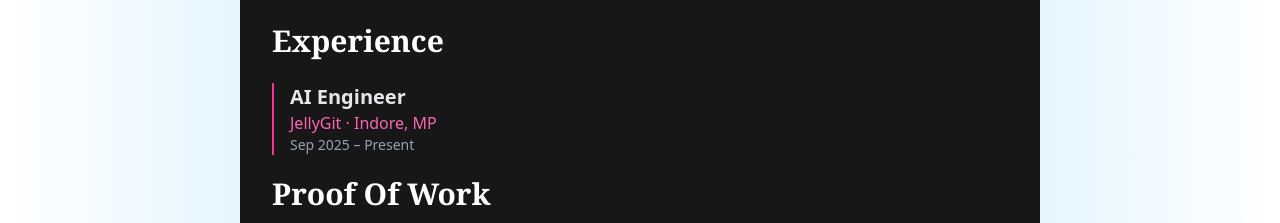
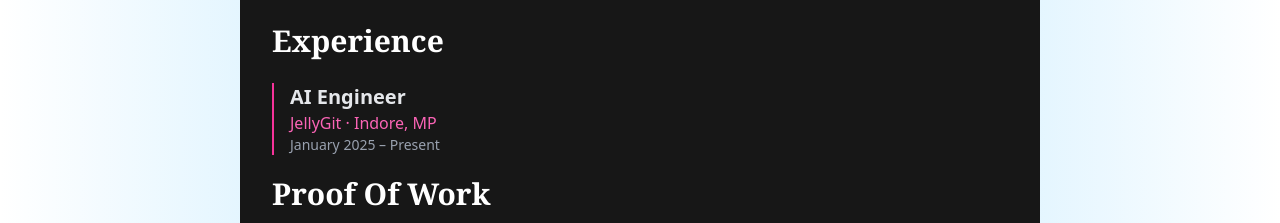
Before and after one commit to 09ahmad/portfolio, a React (Vite) app: page / in a window 1280 px wide. Shown: the part 860-1083 px from the top of the page. Built offline with nearby package versions, Linux system fonts and the light colour scheme.

Commit message:
fix: company join date

```diff
--- a/src/Home/body/Experience.tsx
+++ b/src/Home/body/Experience.tsx
@@ -9,9 +9,11 @@ export const Experience = () => {
         <div className="border-l-2 border-pink-500 pl-4">
           <div className="flex items-start justify-between gap-4">
             <div>
-              <h2 className="text-xl font-semibold text-gray-200">AI Engineer</h2>
+              <h2 className="text-xl font-semibold text-gray-200">
+                AI Engineer
+              </h2>
               <p className="text-pink-400 font-medium">JellyGit · Indore, MP</p>
-              <p className="text-sm text-gray-400">Sep 2025 – Present</p>
+              <p className="text-sm text-gray-400">January 2025 – Present</p>
             </div>
           </div>
         </div>
```
